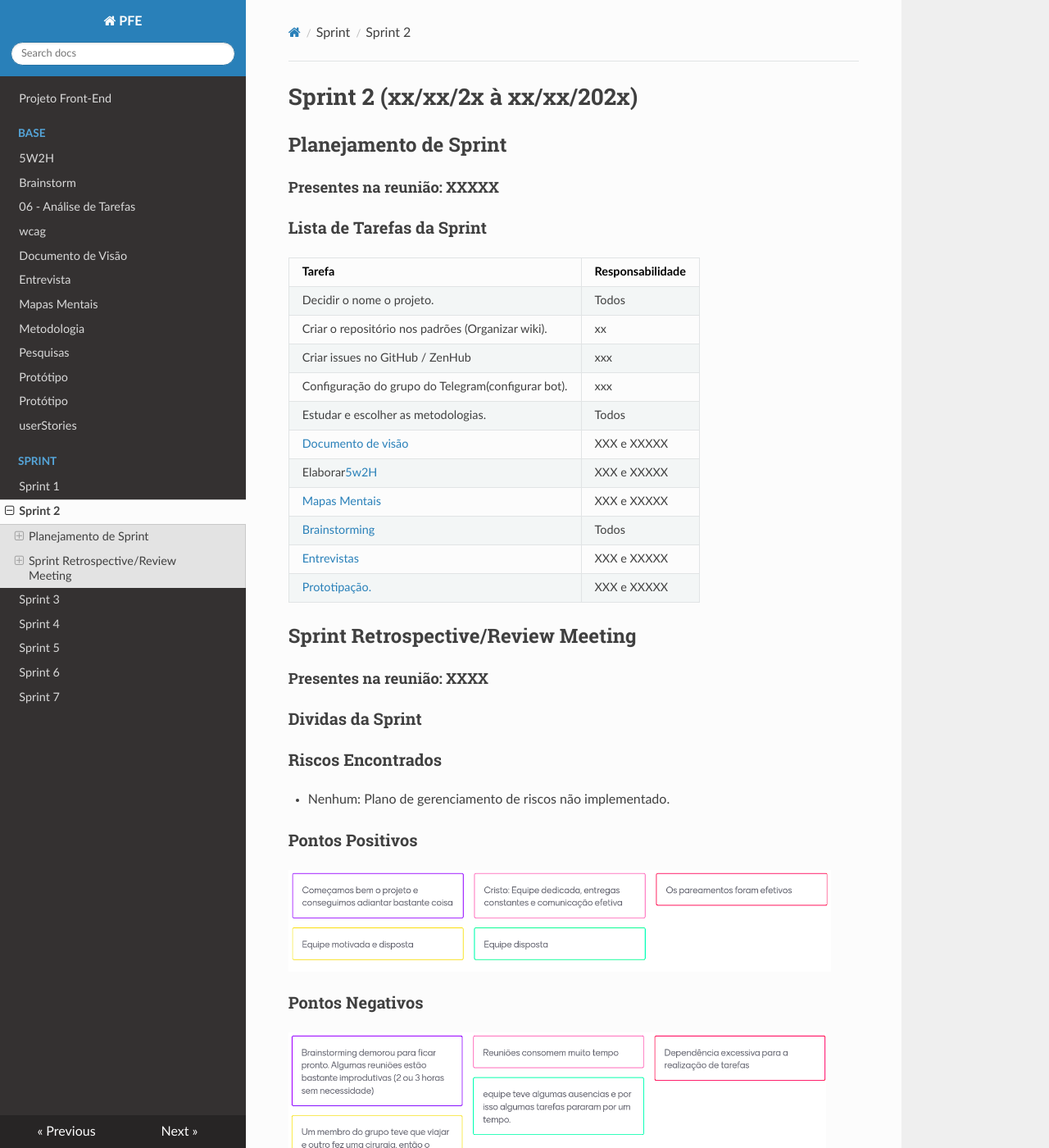
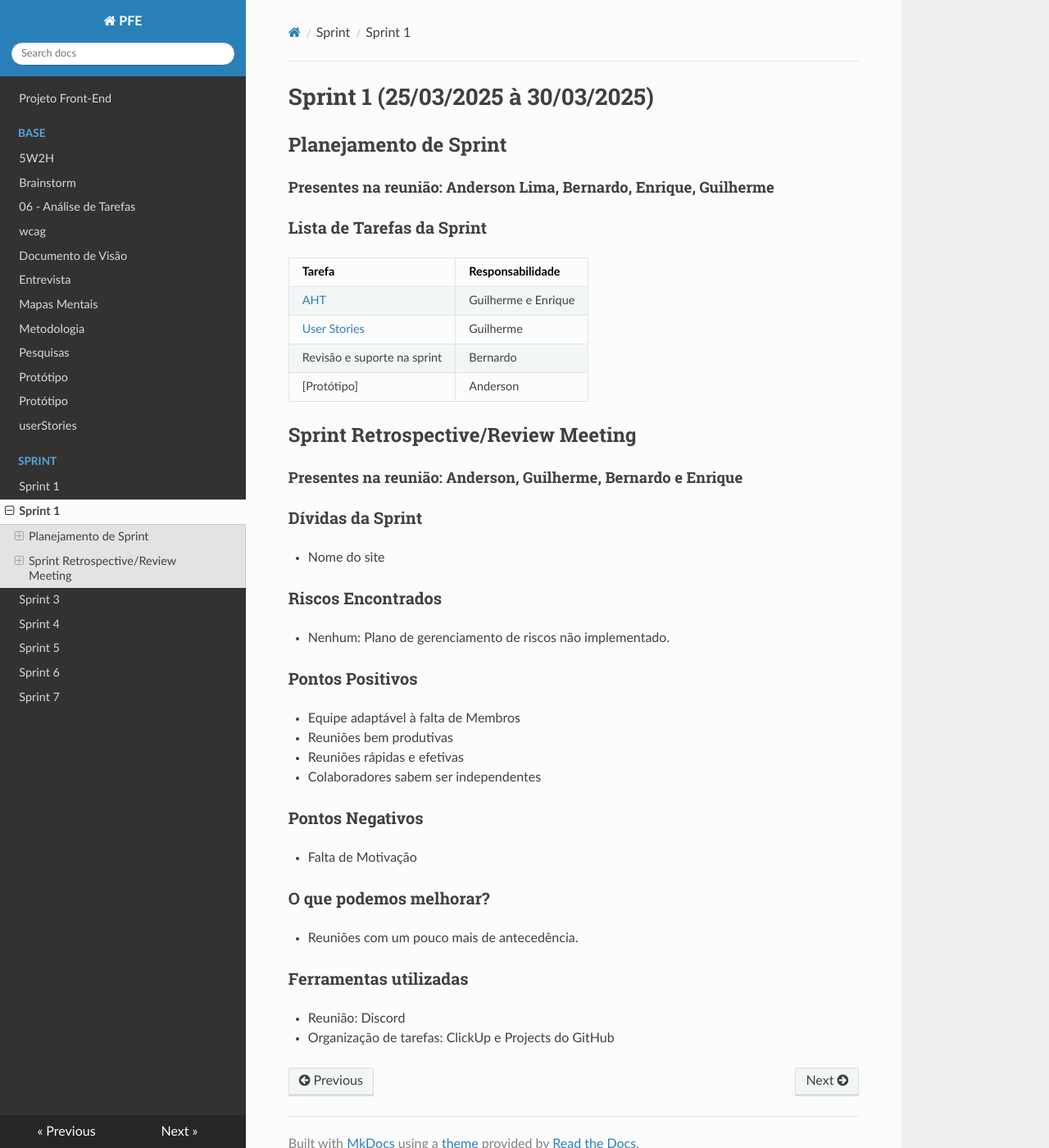
Before and after one commit to Projetos-de-Extensao/PFE_25.1_8001_BetoCuenca, an MkDocs documentation site: the page built from docs/sprint/sprint2.md, in a window 1280 px wide and 1400 px high. Shown: the whole window at 82% size. Built offline with MkDocs 1.6.1, drawn with Linux system fonts in a browser that asks for light colours; nearby versions of some CDN libraries; some of the changed text lies outside the part shown.

Commit message:
Review Sprint2

```diff
--- a/docs/sprint/sprint2.md
+++ b/docs/sprint/sprint2.md
@@ -1,34 +1,28 @@
 ---
-id: sprint2
-title: Sprint 2
+id: sprint1
+title: Sprint 1
 ---
-# Sprint 2 (xx/xx/2x à xx/xx/202x)
+# Sprint 1 (25/03/2025 à 30/03/2025)
 
 ## Planejamento de Sprint
 
-#### Presentes na reunião: XXXXX
+#### Presentes na reunião: Anderson Lima, Bernardo, Enrique, Guilherme
 
 ### Lista de Tarefas da Sprint
 
 | Tarefa                                                                                       | Responsabilidade |
 | -------------------------------------------------------------------------------------------- | ---------------- |
-| Decidir o nome o projeto.                                                                    | Todos            |
-| Criar o repositório nos padrões (Organizar wiki).                                          | xx               |
-| Criar issues no GitHub / ZenHub                                                              | xxx              |
-| Configuração do grupo do Telegram(configurar bot).                                         | xxx              |
-| Estudar e escolher as metodologias.                                                          | Todos            |
-| [Documento de visão](https://github.com/xxx/xxx.md)                                            | XXX e XXXXX      |
-| Elaborar[5w2H](https://github.com/xxx/xxx.md)                                                   | XXX e XXXXX      |
-| [Mapas Mentais](https://github.com/xxx/xxx.md)                                                  | XXX e XXXXX      |
-| [Brainstorming](https://github.com/UnBArqDsw/2020.1_G7_TCM/blob/master/docs/base/Brainstorm.md) | Todos            |
-| [Entrevistas](https://github.com/xxx/xxx.md)                                                    | XXX e XXXXX      |
-| [Prototipação.](https://github.com/xxx/xxx.md)                                                | XXX e XXXXX      |
+| [AHT](https://projetos-de-extensao.github.io/PFE_25.1_8001_BetoCuenca/base/aht/#)                                                                   | Guilherme e Enrique            |
+| [User Stories](https://projetos-de-extensao.github.io/PFE_25.1_8001_BetoCuenca/base/userStories/)                                          | Guilherme              |
+| Revisão e suporte na sprint                                                            | Bernardo             |
+| [Protótipo]                                                          | Anderson            |
 
 ## Sprint Retrospective/Review Meeting
 
-#### Presentes na reunião: XXXX
+#### Presentes na reunião: Anderson, Guilherme, Bernardo e Enrique
 
-### Dividas da Sprint
+### Dívidas da Sprint
+- Nome do site
 
 ### Riscos Encontrados
 
@@ -36,19 +30,20 @@ title: Sprint 2
 
 ### Pontos Positivos
 
-![pontos positivos](../assets/Sprints/S1-positivos.png)
+- Equipe adaptável à falta de Membros
+- Reuniões bem produtivas
+- Reuniões rápidas e efetivas
+- Colaboradores sabem ser independentes
 
 ### Pontos Negativos
 
-![pontos negativos](../assets/Sprints/S1-negativos.png)
+- Falta de Motivação
 
 ### O que podemos melhorar?
 
-- Ter mais foco na reuniões para evitar o desperdício de tempo.
-- A equipe deve ter mais autonomia em relação à falta de membros.
-- Podemos utilizar algo ferramenta de timebox para maior efetividade nas reuniões, sugestão: https://timebox.cedrotech.com/
+- Reuniões com um pouco mais de antecedência.
 
 ### Ferramentas utilizadas
 
-- Reunião: [m](https://hangouts.google.com/)eet
-- Colheita dos pontos: [Mentimeter](https://www.mentimeter.com/)
+- Reunião: Discord
+- Organização de tarefas: ClickUp e Projects do GitHub
```
